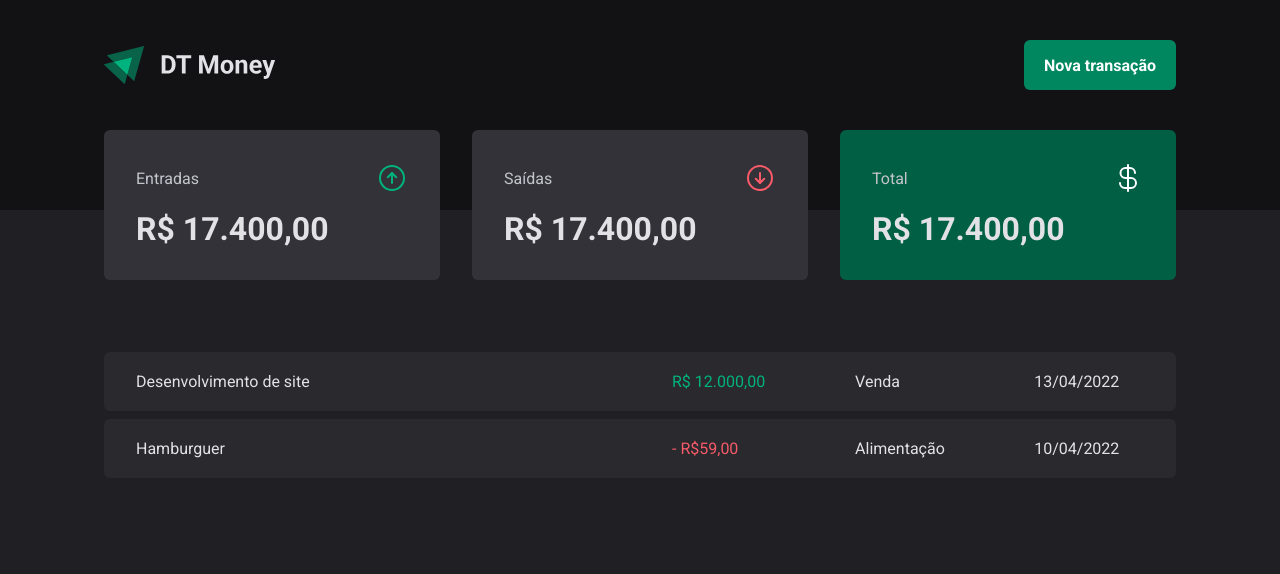
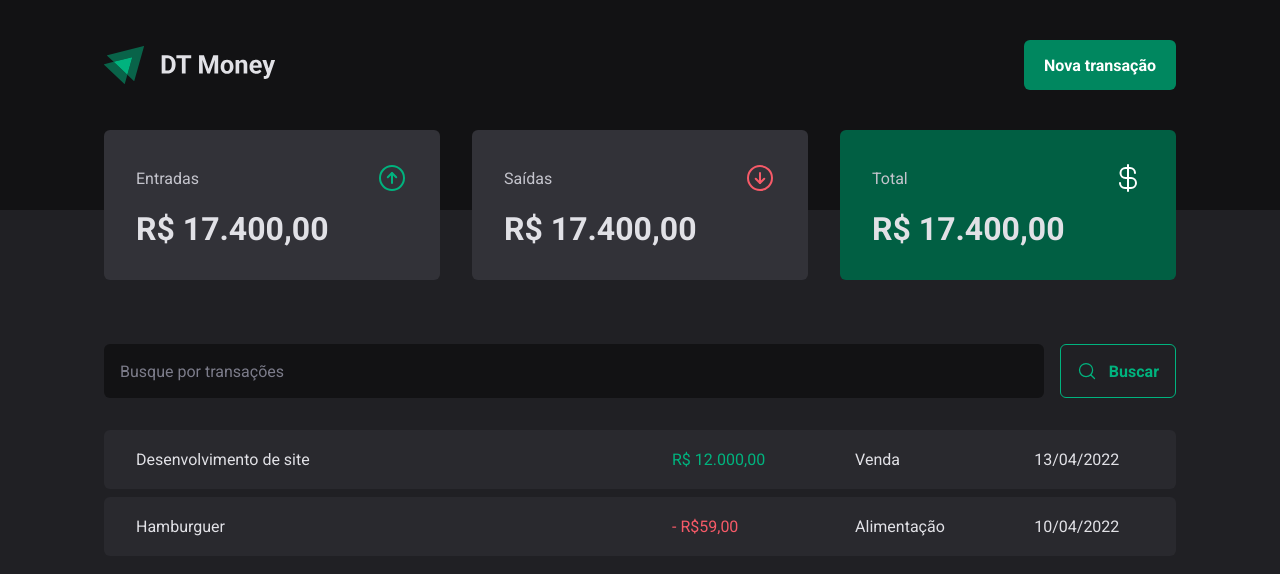
Before and after one commit to fillipeags/dt-money, a React (Vite) app: page / in a window 1280 px wide. Shown: the top 574 px of the page. Built offline with nearby package versions, Linux system fonts and the light colour scheme.

Commit message:
feat: searchForm component

```diff
--- /dev/null
+++ b/src/pages/Transactions/components/SearchForm/index.tsx
@@ -0,0 +1,14 @@
+import { MagnifyingGlass } from "phosphor-react";
+import { SearchFormContainer } from "./styles";
+
+export function SearchForm() {
+  return (
+    <SearchFormContainer>
+      <input type="text" placeholder="Busque por transações" />
+      <button type="submit">
+        <MagnifyingGlass size={20} />
+        Buscar
+      </button>
+    </SearchFormContainer>
+  )
+}
--- /dev/null
+++ b/src/pages/Transactions/components/SearchForm/styles.ts
@@ -0,0 +1,43 @@
+import styled from "styled-components";
+
+export const SearchFormContainer = styled.form`
+  display: flex;
+  gap: 1rem;
+
+  input {
+    flex: 1;
+    border-radius: 6px;
+    border: 0;
+    background: ${props => props.theme["gray-900"]};
+    color: ${props => props.theme["gray-300"]};
+    padding: 1rem;
+
+    &::placeholder {
+      color: ${props => props.theme["gray-500"]};
+    }
+  }
+
+  button {
+    display: flex;
+    align-items: center;
+    gap: 0.75rem;
+
+
+    border: 0;
+    padding: 1rem;
+    background: transparent;
+    border: 1px solid ${props => props.theme["green-300"]};
+    color: ${props => props.theme["green-300"]};
+    font-weight: bold;
+    border-radius: 6px;
+
+    cursor: pointer;
+
+    &:hover {
+      background: ${props => props.theme["green-500"]};;
+      border-color: ${props => props.theme["green-500"]};
+      color: ${props => props.theme.white};
+      transition: background-color 0.2s , color 0.2s, border-color 0.2s;
+    }
+  }
+`;
--- a/src/pages/Transactions/index.tsx
+++ b/src/pages/Transactions/index.tsx
@@ -1,5 +1,6 @@
 import { Header } from "../../components/Header";
 import { Summary } from "../../components/Summary";
+import { SearchForm } from "./components/SearchForm";
 import { PriceHighlight, TransactionsContainer, TransactionsTable } from "./styles";
 
 export function Transactions() {
@@ -9,6 +10,7 @@
       <Summary />
 
       <TransactionsContainer>
+        <SearchForm />
         <TransactionsTable>
           <tbody>
             <tr>
--- a/src/pages/Transactions/styles.ts
+++ b/src/pages/Transactions/styles.ts
@@ -11,7 +11,7 @@
   width: 100%;
   border-collapse: separate;
   border-spacing: 0 0.5rem;
-  /* margin-top: 1.5rem; */
+  margin-top: 1.5rem;
 
   td {
     padding: 1.25rem 2rem;
```
